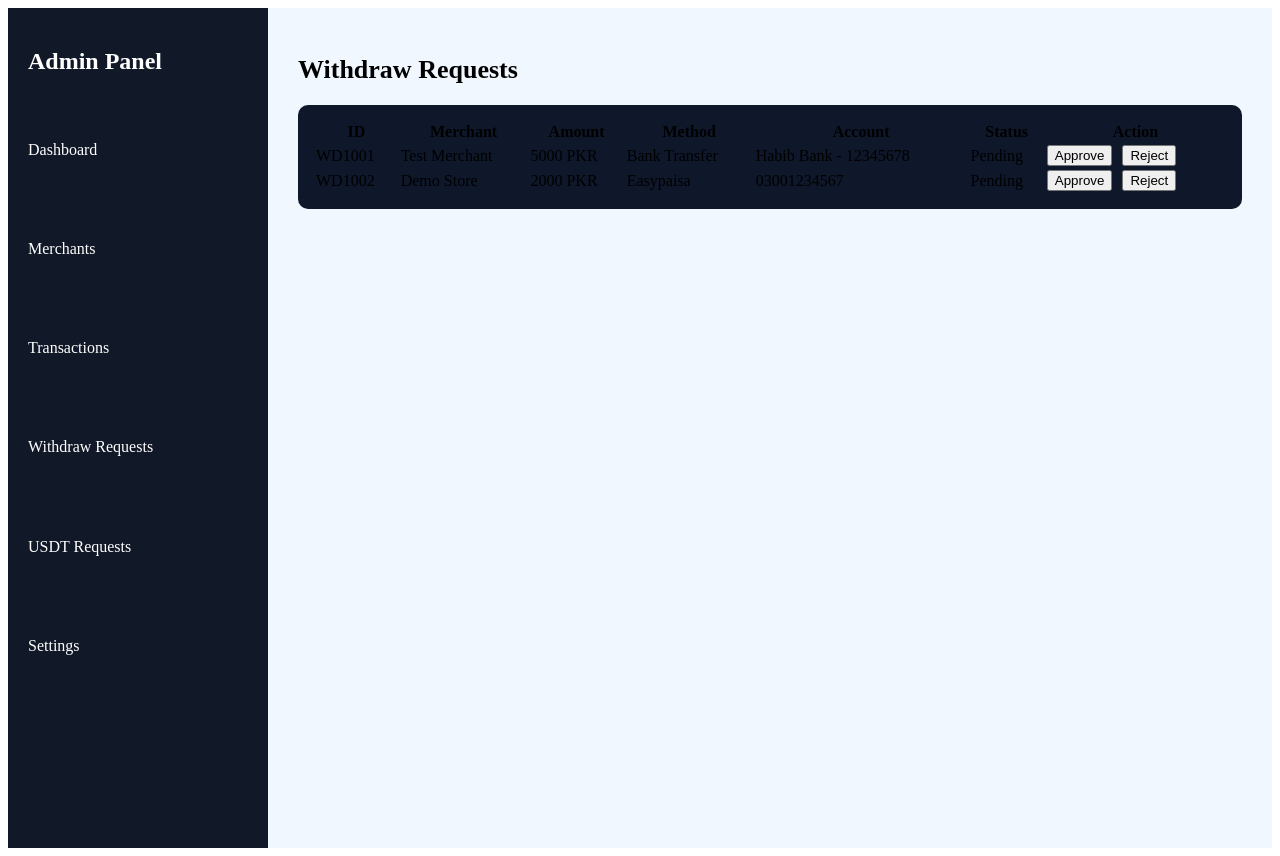
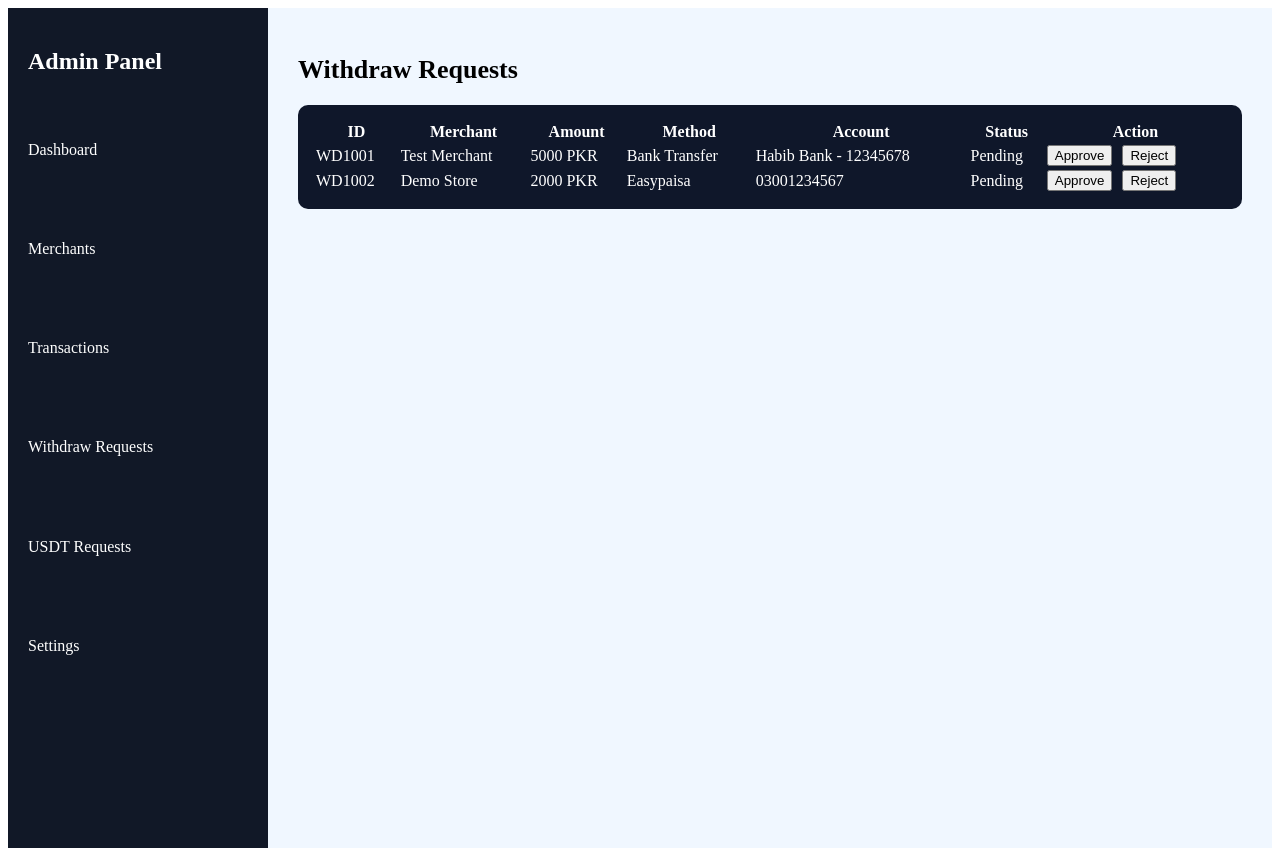
Before and after one commit to naspro-tech/naspro, a Next.js app: page /admin/withdraws in a window 1280 px wide. Built offline with nearby package versions, Linux system fonts and the light colour scheme.

Commit message:
Update withdraws.js

```diff
--- a/pages/admin/withdraws.js
+++ b/pages/admin/withdraws.js
@@ -31,7 +31,7 @@ export default function Withdraws() {
       <table style={{
         width:"100%",
         background:"#0f172a",
-        color:"fff",
+        color:"#fff",
         borderRadius:"10px",
         padding:"15px"
       }}>
```
